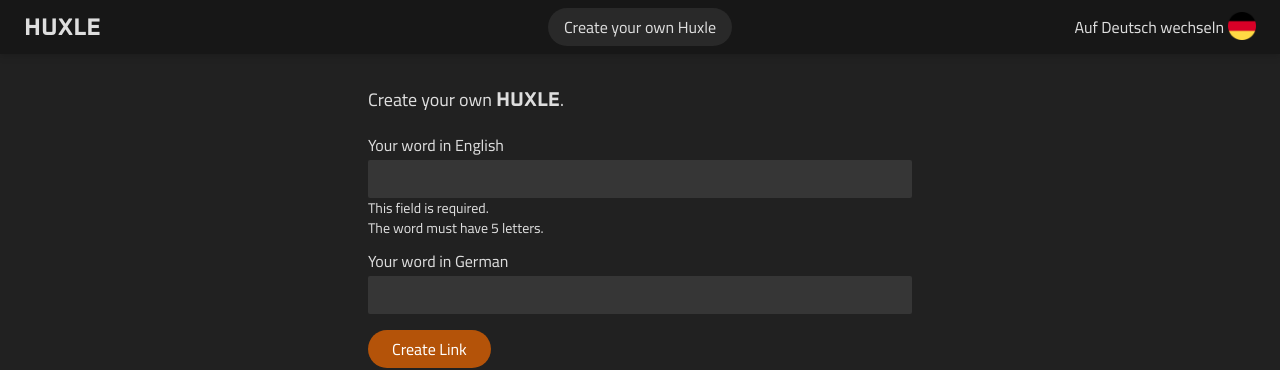
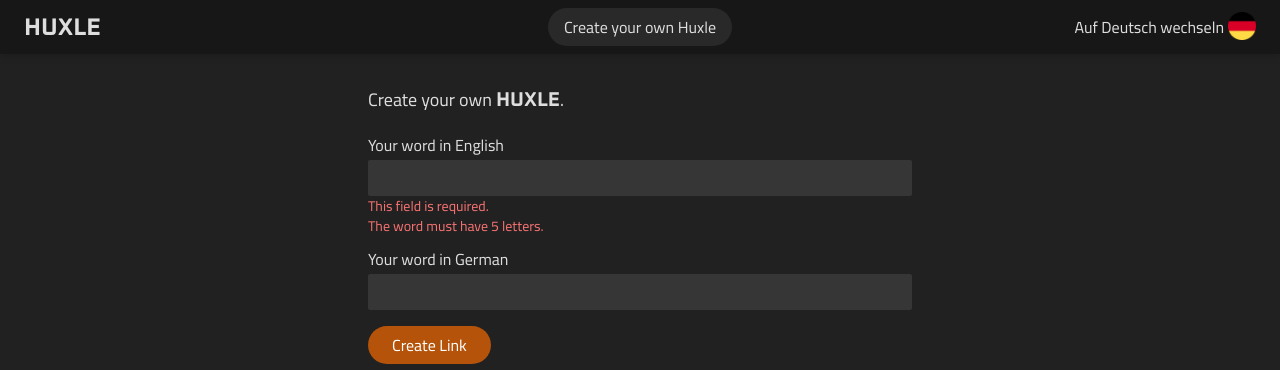
Before and after one commit to Rathalin/huxle-project, a Vue app: page /create in a window 1280 px wide. Shown: the top 370 px of the page. Built offline with nearby package versions, Linux system fonts and the light colour scheme; no server answers.

Commit message:
Improve TextInput

```diff
--- a/src/components/ui/form/TextInput.vue
+++ b/src/components/ui/form/TextInput.vue
@@ -30,14 +30,14 @@ function onInputChange(e: Event) {
       type="text"
       :id="input?.id"
       :name="input?.name"
-      class="bg-graphite-600 w-full px-4 py-1 rounded-sm hover:outline outline-1 focus-visible:outline focus-visible:outline-amber-600"
+      class="bg-graphite-600 w-full px-3 py-2 rounded-sm hover:outline outline-1 focus-visible:outline focus-visible:outline-amber-600 leading-tight"
       v-model="inputText"
       @change="onInputChange"
       :readonly="readonly === true"
     />
     <div
       v-if="errors != null && errors.length > 0"
-      class="flex flex-col text-sm text-error-normal"
+      class="flex flex-col text-sm text-error"
     >
       <div v-for="error of errors">{{ error }}</div>
     </div>
--- a/tailwind.config.js
+++ b/tailwind.config.js
@@ -40,8 +40,8 @@ module.exports = {
       },
       textColor: {
         normal: 'hsl(0, 0%, 87%)',
-        error: '#f87171',
-        success: '#4ade80',
+        error: 'hsl(0, 91%, 71%)',
+        success: 'hsl(142, 69%, 58%)',
       },
       fontFamily: {
         primary: ['Cairo', 'ui-sans-serif', 'system-ui', 'sans-serif'],
```
